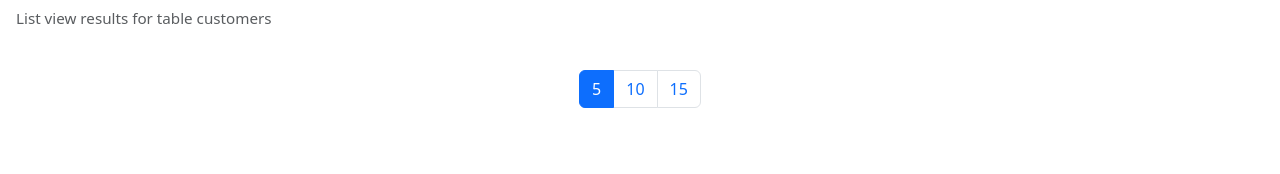
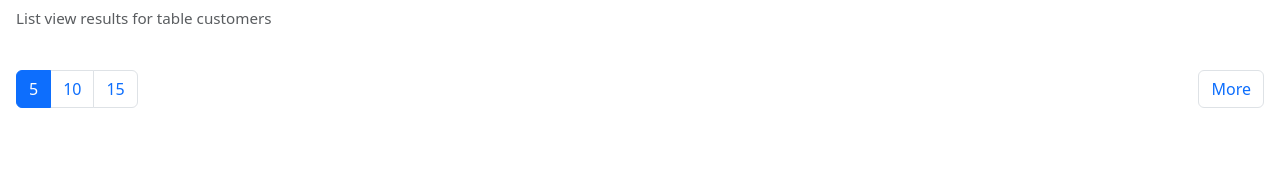
Before and after one commit to kalisetti/billing, a Vue app: page /desk/List/customers in a window 1280 px wide. Shown: the part 321-495 px from the top of the page. Built offline with nearby package versions, Linux system fonts and the light colour scheme; no server answers.

Commit message:
add More button to ListView

```diff
--- a/src/components/form/ListView.vue
+++ b/src/components/form/ListView.vue
@@ -42,7 +42,8 @@
 
         <footer>
             <nav class="mt-3" aria-label="Page navigation">
-                <ul class="pagination justify-content-center">
+                <div class="d-flex justify-content-start">
+                    <ul class="pagination">
                         <li class="page-item" :class="{ active: pageSize === 5 }" @click="changePageSize(5)">
                             <!-- <a class="page-link" href="#">5</a> -->
                             <span class="page-link">5</span>
@@ -56,6 +57,12 @@
                             <span class="page-link">15</span>
                         </li>
                     </ul>
+                    <ul class="pagination ms-auto">
+                        <li class="page-item" @click="loadMore">
+                            <span class="page-link">More</span>
+                        </li>
+                    </ul>
+                </div>
             </nav>
         </footer>
     </div>
@@ -72,6 +79,7 @@ export default {
             columns: [],
             rows: [],
             pageSize: 5,
+            offset: 0,
             isLoading: false,
         }
     },
@@ -82,11 +90,12 @@ export default {
     methods: {
         fetchData() {
             this.isLoading = true;
+            console.log(`ListView.fetchDate: limit ${this.pageSize} offset ${this.offset}`);
             // Make an API call to fetch the data from the specified table
-            axios.get(`/api/fetchData.php?table=${this.tableName}&limit=${this.pageSize}`)
+            axios.get(`/api/fetchData.php?table=${this.tableName}&limit=${this.pageSize}&offset=${this.offset}`)
                 .then((response) => {
                     this.columns = response.data.columns;
-                    this.rows = response.data.rows;
+                    this.rows.push.apply(this.rows, response.data.rows);
                 })
                 .catch((error) => {
                     console.error('Error fetching data: ', error);
@@ -97,6 +106,10 @@ export default {
         },
         refreshData() {
             // Refresh the data by making another API call
+            if (this.offset) {
+                this.pageSize += this.offset;
+                this.offset = 0;
+            }
             this.fetchData();
         },
         createNewRecord() {
@@ -110,13 +123,21 @@ export default {
         },
         changePageSize(size) {
             console.log('changePagesize: ', size);
+            this.offset = 0;
             this.pageSize = size;
             this.fetchData();
         },
+        loadMore() {
+            this.offset += this.pageSize;
+            this.fetchData();
+        }
     },
     watch: {
       tableName(newId) {
-        console.log('newId', newId);
+        console.log('ListView.watch.newId: ', newId);
+        this.rows = [];
+        this.columns = [];
+        this.offset = 0;
         this.fetchData();
       }
     }
```
Also changed, not shown: 1 other file (tests, documents, lock files or other folders). Lines whose indentation alone changed are shown as unchanged.
